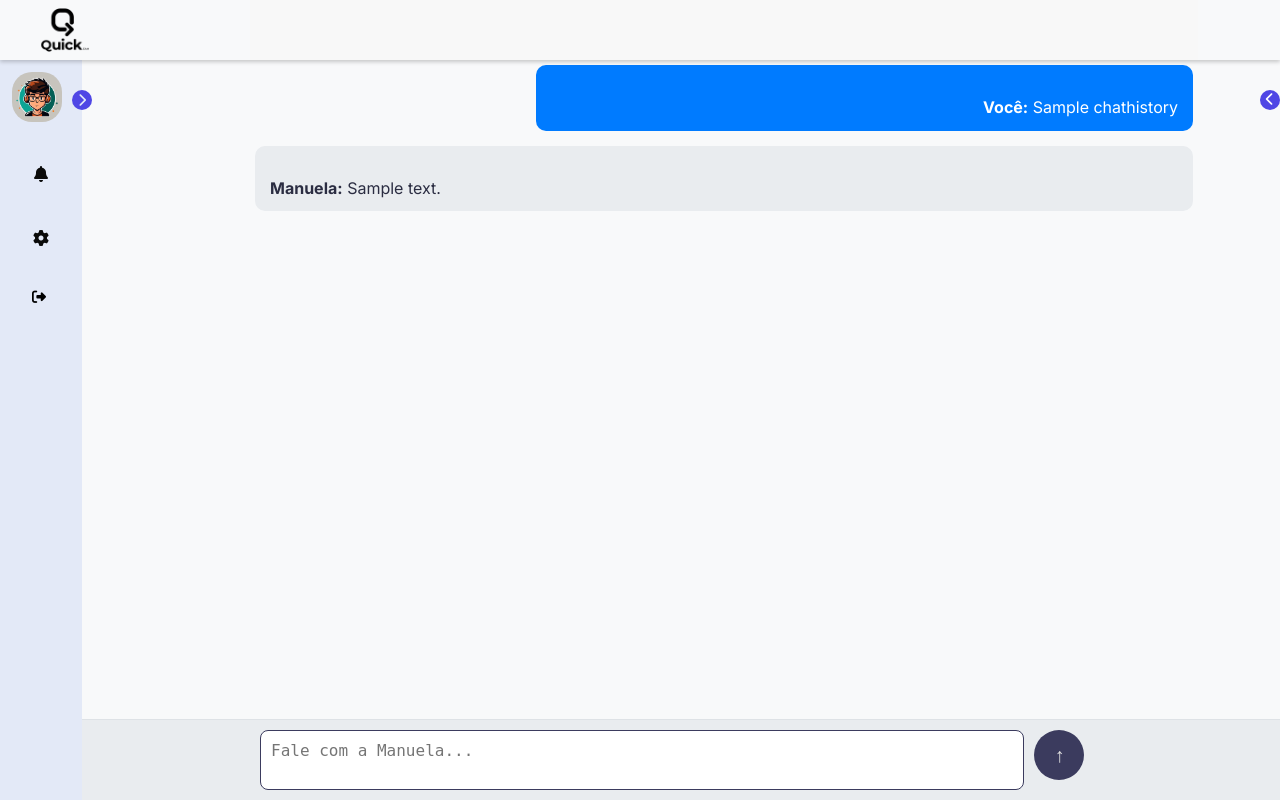
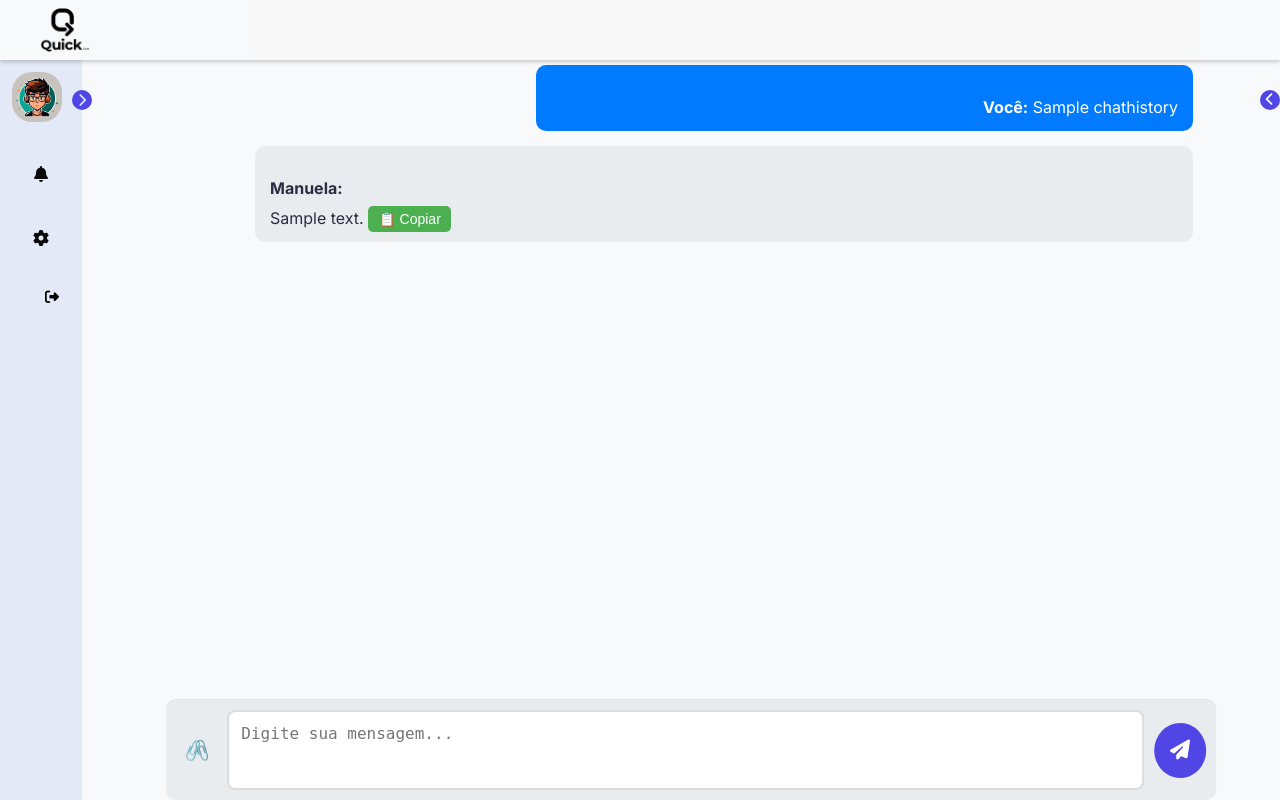
Before and after one commit to mayconfp/Quick.EAM_project, a Django app: template usuarios/templates/usuarios/chat.html in a window 1280 px wide. Run offline with Django 5.2, Linux system fonts and the light colour scheme; tables that the repository leaves empty hold one stand-in row (values such as "Sample post"); the template is opened without the code that fills it: values that come from a table or form of the project are taken from there, most other values are stand-ins (such as "Sample title", 1, 10 or a date in 2020); a database or web service that is not in the repository returns one stand-in record (values such as "Sample title"); data that the repository does not hold is empty.

Commit message:
Reformulando o textarea , anexando arquivos e estilos

```diff
--- a/DjangoProject/settings.py
+++ b/DjangoProject/settings.py
@@ -143,7 +143,7 @@ MEDIA_ROOT = os.path.join(BASE_DIR, 'media')
 
 
 CSRF_TRUSTED_ORIGINS = [
-    'https://9053-179-185-2-106.ngrok-free.app'
+    'https://9942-2804-1b1-1293-8f05-e437-975b-2bd5-ff37.ngrok-free.app'
 ]
 
 EMAIL_BACKEND = "django.core.mail.backends.smtp.EmailBackend"
--- a/usuarios/static/css/chat.css
+++ b/usuarios/static/css/chat.css
@@ -136,6 +136,23 @@ height: 60px;
     background-color: #3730a3;
 }
 
+.copy-btn {
+    background-color: #4CAF50;
+    color: white;
+    border: none;
+    padding: 5px 10px;
+    font-size: 14px;
+    border-radius: 5px;
+    cursor: pointer;
+    margin-top: 5px;
+    transition: background 0.3s;
+}
+
+.copy-btn:hover {
+    background-color: #45a049;
+}
+
+
 .chat-container {
     display: flex;
     width: calc(100% - 332px);
@@ -154,12 +171,12 @@ height: 60px;
 /* Histórico de mensagens */
 .chat-history {
     flex: 1;
-    margin-top:60px;
+    margin-bottom: 30px;
+    margin-top: 60px;
     padding: 5px;
     overflow-y: auto;
     background-color: #F8F9FA;
     color: #2B2D42;
-    border-bottom: 1px solid #3b3b5e;
 }
 
 .chat-history li{
@@ -201,63 +218,87 @@ height: 60px;
     margin-top: 20px;
 }
 
+
+/* Botão de anexar arquivos */
+.file-label {
+    font-size: 20px;
+    cursor: pointer;
+    margin-right: 10px;
+    padding: 8px;
+    color: #4f46e5;
+    transition: color 0.3s ease-in-out;
+}
+
+.file-label:hover {
+    color: #3730a3;
+}
+
 .chat-form {
     display: flex;
-    align-items: center; /* Centraliza verticalmente */
+    align-items: center;
+    justify-content: center;
     padding: 10px;
     background-color: #E9ECEF;
     border-top: 1px solid #DEE2E6;
     position: fixed;
     bottom: 0;
-    left: 50px; /* Ajusta alinhamento com o histórico */
-    right: 0;
+    left: 54%;
+    transform: translateX(-50%);
+    width: 82%;
     z-index: 1000;
     box-sizing: border-box;
-    flex-wrap: wrap;
+    border-radius: 10px;
 }
 .chat-form form {
     display: flex;
+    align-items: center;
     width: 100%;
 }
 
+/* Ajustando o textarea */
 .chat-form textarea {
-    flex: 0.8;
-    padding: 10px;
-    font-size: 16px !important;
-    border: 1px solid #3b3b5e;
+    width: 100%; /* Garante que o textarea ocupe o espaço correto */
+    padding: 12px;
+    font-size: 16px;
+    border: 2px solid #dcdcdc;
     border-radius: 8px;
-    background-color: #FFFFFF;
-    color: #2B2D42;
-    touch-action: manipulation;
+    background-color: #fff;
+    color: #333;
+    outline: none;
     resize: none;
-    margin-left: 200px;
-    overflow: auto;
-    min-height: 60px;
-    max-height: 300px;
+    min-height: 80px; /* Aumenta a altura mínima */
+    max-height: 250px; /* Ajusta a altura máxima */
+    overflow-y: auto;
+    transition: all 0.2s ease-in-out;
 }
 
+.chat-form textarea:focus {
+    border-color: #4f46e5;
+    box-shadow: 0px 0px 5px rgba(79, 70, 229, 0.5);
+}
+
+/* Ajustando o botão de envio */
 .chat-form button {
     margin-left: 10px;
-    padding: 10px 20px;
-    background-color: #3b3b5e;
-    color: #e0e0e0;
+    padding: 15px;
+    background-color: #4f46e5;
+    color: white;
     border: none;
     border-radius: 50%;
-    height: 50px;
+    height: 55px;
+    width: 55px;
     cursor: pointer;
+    display: flex;
     align-items: center;
     justify-content: center;
-    display: flex;
-    transition: background-color 0.3s ease;
-}
-
-.chat-form .arrow-up{
+    transition: background 0.3s ease-in-out;
     font-size: 20px;
 }
 
 .chat-form button:hover {
-    background-color: #4c4c7f;
+    background-color: #3730a3;
 }
+
 
 .message_user {
     text-align: right;
@@ -435,12 +476,11 @@ header {
 .chat-form {
     display: flex;
     align-items: center; /* Centraliza os itens verticalmente */
-    padding: 15px;
     background-color: #E9ECEF;
     box-shadow: 0 -2px 4px rgba(0, 0, 0, 0.2); /* Sombra para destaque */
     position: fixed;
     bottom: 0;
-    left: 0;
+    left: 50%;
     width: 100%; /* O formulário ocupa toda a largura */
     z-index: 1000; /* Certifica que está sobre outros elementos */
 }
@@ -463,11 +503,11 @@ header {
 
 /* Configuração do botão */
 .chat-form button {
-    padding: 10px 15px;
+    padding: 10px 20px;
     background-color: #007BFF;
     color: #fff;
     border: none;
-    border-radius: 5px;
+    border-radius: 50%;
     height: 60px;
     cursor: pointer;
     font-size: 14px;
@@ -494,9 +534,6 @@ header {
         margin-left: 0;
 
 }
-.chat-history{
-    padding-bottom: 60px;
-}
 
 
 .message_user,
--- a/usuarios/static/css/styles.css
+++ b/usuarios/static/css/styles.css
@@ -389,8 +389,8 @@ transform: translateX(0);
     padding: 10px;
     font-size: 14px;
     display: flex;
-    gap: 20px;
-    margin-left: 10px;
+    gap: 10px;
+    margin-left: 23px;
     margin-top: 10px;
     align-items: center;
     border-radius: 8px;
--- a/usuarios/static/js/chat.js
+++ b/usuarios/static/js/chat.js
@@ -1,9 +1,10 @@
 document.addEventListener("DOMContentLoaded", function () {
-    // 🔥 Seleciona elementos do chat
+    // 🔥 Selecionando elementos do chat
     const form = document.querySelector(".chat-form form");
     const messageArea = document.getElementById("message_area");
     const submitButton = document.getElementById("submitbutton");
     const chatHistory = document.getElementById("chatHistory");
+    const fileInput = document.getElementById("file_input");
 
     function scrollToBottom() {
         if (chatHistory) {
@@ -13,14 +14,51 @@ document.addEventListener("DOMContentLoaded", function () {
         }
     }
 
+    // 📎 Evento para anexar arquivos e mostrar no textarea
+    if (fileInput) {
+        fileInput.addEventListener("change", function (event) {
+            const file = event.target.files[0];
+
+            if (file) {
+                if (file.type.startsWith("image/")) {
+                    const reader = new FileReader();
+                    reader.onload = function (e) {
+                        const imgTag = `<img src="${e.target.result}" style="max-width: 100px; border-radius: 5px;">`;
+                        messageArea.value += "\n" + imgTag;
+                    };
+                    reader.readAsDataURL(file);
+                } else {
+                    messageArea.value += `\n📎 Arquivo anexado: ${file.name}`;
+                }
+            }
+        });
+    }
+
+    // ✅ Função para copiar resposta ao clicar no botão
+    window.copyToClipboard = function (button) {
+        const responseElement = button.closest(".message_bot").querySelector(".bot-response");
+        if (!responseElement) return;
+
+        const responseText = responseElement.innerText.replace(/<[^>]+>/g, '').trim();
+        if (!responseText) return;
+
+        navigator.clipboard.writeText(responseText)
+            .then(() => {
+                button.textContent = "✅ Copiado!";
+                setTimeout(() => {
+                    button.textContent = "📋 Copiar";
+                }, 2000);
+            });
+    };
+
+    // 🔥 Função para envio de mensagens
     if (form) {
         form.addEventListener("submit", function (event) {
-            event.preventDefault(); // Impede o envio padrão do formulário
+            event.preventDefault();
 
             const userMessage = messageArea.value.trim();
             if (userMessage === "") return;
 
-            // 🔹 Adiciona a mensagem do usuário no chat imediatamente
             chatHistory.innerHTML += `
                 <div class="message_user">
                     <p><strong>Você:</strong> ${userMessage}</p>
@@ -28,24 +66,19 @@ document.addEventListener("DOMContentLoaded", function () {
             `;
             scrollToBottom();
 
-            messageArea.value = ""; // Limpa o campo de entrada
-            messageArea.style.height = "40px"; // Reseta a altura do textarea
+            messageArea.value = "";
+            messageArea.style.height = "40px";
 
-            // 🔹 Criar e adicionar os pontos piscando ANTES de chamar o fetch
             const loadingIndicator = document.createElement("div");
             loadingIndicator.classList.add("loading-dots");
             loadingIndicator.innerHTML = `<span>.</span><span>.</span><span>.</span>`;
             chatHistory.appendChild(loadingIndicator);
             scrollToBottom();
 
-            // Criar um objeto FormData para enviar os dados corretamente
             const formData = new FormData();
             formData.append("message", userMessage);
-
-            // Adiciona o token CSRF para evitar erro 403 no Django
             const csrfToken = document.querySelector('[name=csrfmiddlewaretoken]').value;
 
-            // 🔹 Enviar a mensagem via AJAX para o servidor Django
             fetch(form.action, {
                 method: "POST",
                 body: formData,
@@ -54,33 +87,40 @@ document.addEventListener("DOMContentLoaded", function () {
                     "X-CSRFToken": csrfToken,
                 },
             })
-            .then(response => {
-                if (!response.ok) {
-                    throw new Error("Erro ao enviar a mensagem.");
-                }
-                return response.json(); // Esperamos um JSON como resposta
-            })
+            .then(response => response.json())
             .then(data => {
-                // 🔹 Remove os pontos piscando quando a resposta chegar
                 loadingIndicator.remove();
-
-                // 🔹 Adiciona a resposta da IA no chat
-                chatHistory.innerHTML += `
-                    <div class="message_bot">
-                        <p><strong>Manuela:</strong> ${data.response}</p>
-                    </div>
+                const botMessage = document.createElement("div");
+                botMessage.classList.add("message_bot");
+                botMessage.innerHTML = `
+                    <p><strong>Manuela:</strong></p>
+                    <span class="bot-response">${data.response}</span>
+                    <button class="copy-btn" onclick="copyToClipboard(this)">📋 Copiar</button>
                 `;
 
+                chatHistory.appendChild(botMessage);
                 scrollToBottom();
-            })
-            .catch(error => {
-                console.error("❌ Erro ao enviar a mensagem:", error);
-                loadingIndicator.remove();
             });
         });
     }
 
-    // 🔥 Sidebar Controls
+    // 🔥 Ajuste automático do textarea no chat
+    if (messageArea) {
+        messageArea.addEventListener("input", function () {
+            this.style.height = "auto";
+            this.style.height = this.scrollHeight + "px";
+            scrollToBottom();
+        });
+
+        messageArea.addEventListener("keydown", function (event) {
+            if (event.key === "Enter" && !event.shiftKey) {
+                event.preventDefault();
+                submitButton.click();
+            }
+        });
+    }
+
+    // 🔥 Controles da Sidebar
     const openBtn = document.getElementById("open_btn");
     const sidebar = document.getElementById("sidebar");
     const openRightBtn = document.getElementById("openright_btn");
@@ -134,20 +174,4 @@ document.addEventListener("DOMContentLoaded", function () {
     // 🔥 Scroll automático no chat
     scrollToBottom();
     window.addEventListener("resize", scrollToBottom);
-
-    // 🔥 Ajuste automático do textarea no chat
-    if (messageArea) {
-        messageArea.addEventListener("input", function () {
-            this.style.height = "auto";
-            this.style.height = this.scrollHeight + "px";
-            scrollToBottom();
-        });
-
-        messageArea.addEventListener("keydown", function (event) {
-            if (event.key === "Enter" && !event.shiftKey) {
-                event.preventDefault();
-                submitButton.click();
-            }
-        });
-    }
 });
--- a/usuarios/templates/usuarios/chat.html
+++ b/usuarios/templates/usuarios/chat.html
@@ -27,8 +27,14 @@
                     <p><strong>Você:</strong> {{ chat.question }}</p>
                 </div>
                 <div class="message_bot">
-                    <p><strong>Manuela:</strong> {{ chat.answer|safe }}</p>
+                    <p><strong>Manuela:</strong></p>
+                    <span class="bot-response">
+                        {{ chat.answer|safe }}
+                    </span>
+                    <button class="copy-btn" onclick="copyToClipboard(this)">📋 Copiar</button>
                 </div>
+
+
             {% empty %}
                 <p>Sem mensagens ainda nesta conversa.</p>
             {% endfor %}
@@ -40,15 +46,24 @@
         </div>
 
         <div class="chat-form">
-            <form method="post">
+            <form method="post" enctype="multipart/form-data">
                 {% csrf_token %}
-                <textarea id="message_area" name="message" placeholder="Fale com a Manuela..."></textarea>
+
+                <!-- Botão de anexar arquivos -->
+                <label for="file_input" class="file-label">
+                    🖇️
+                </label>
+                <input type="file" id="file_input" name="file" accept="image/*, .pdf, .docx, .xlsx" style="display: none;">
+
+                <!-- Área de digitação -->
+                <textarea id="message_area" name="message" placeholder="Digite sua mensagem..."></textarea>
+
+                <!-- Botão de enviar -->
                 <button id="submitbutton" type="submit">
-                    <i class="arrow-up">↑</i>
+                    <i class="fas fa-paper-plane"></i>
                 </button>
             </form>
         </div>
-    </div>
 
     <script src="{% static 'js/chat.js' %}"></script>
 
```
Also changed, not shown: usuarios/provedores.py (+10 -7 lines).
